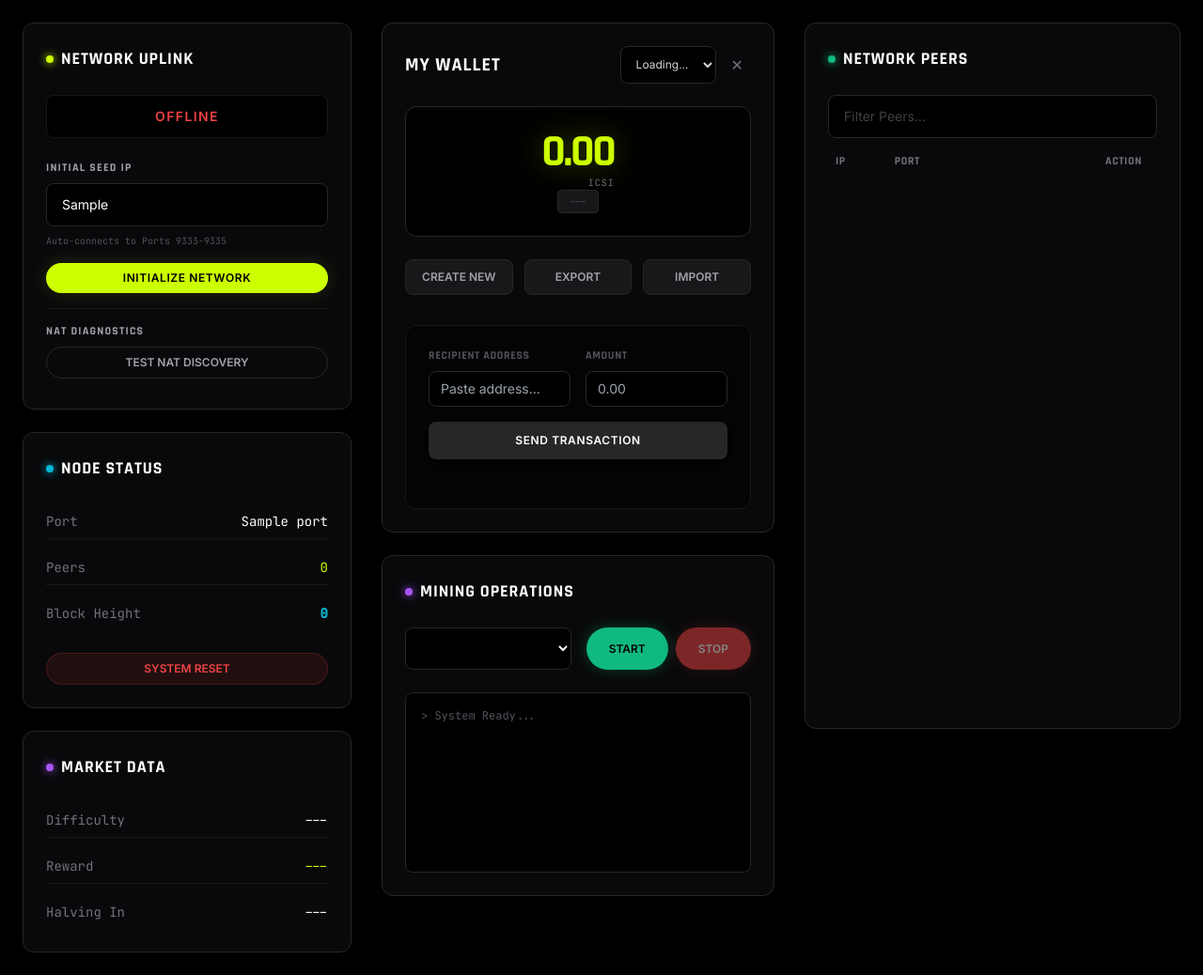
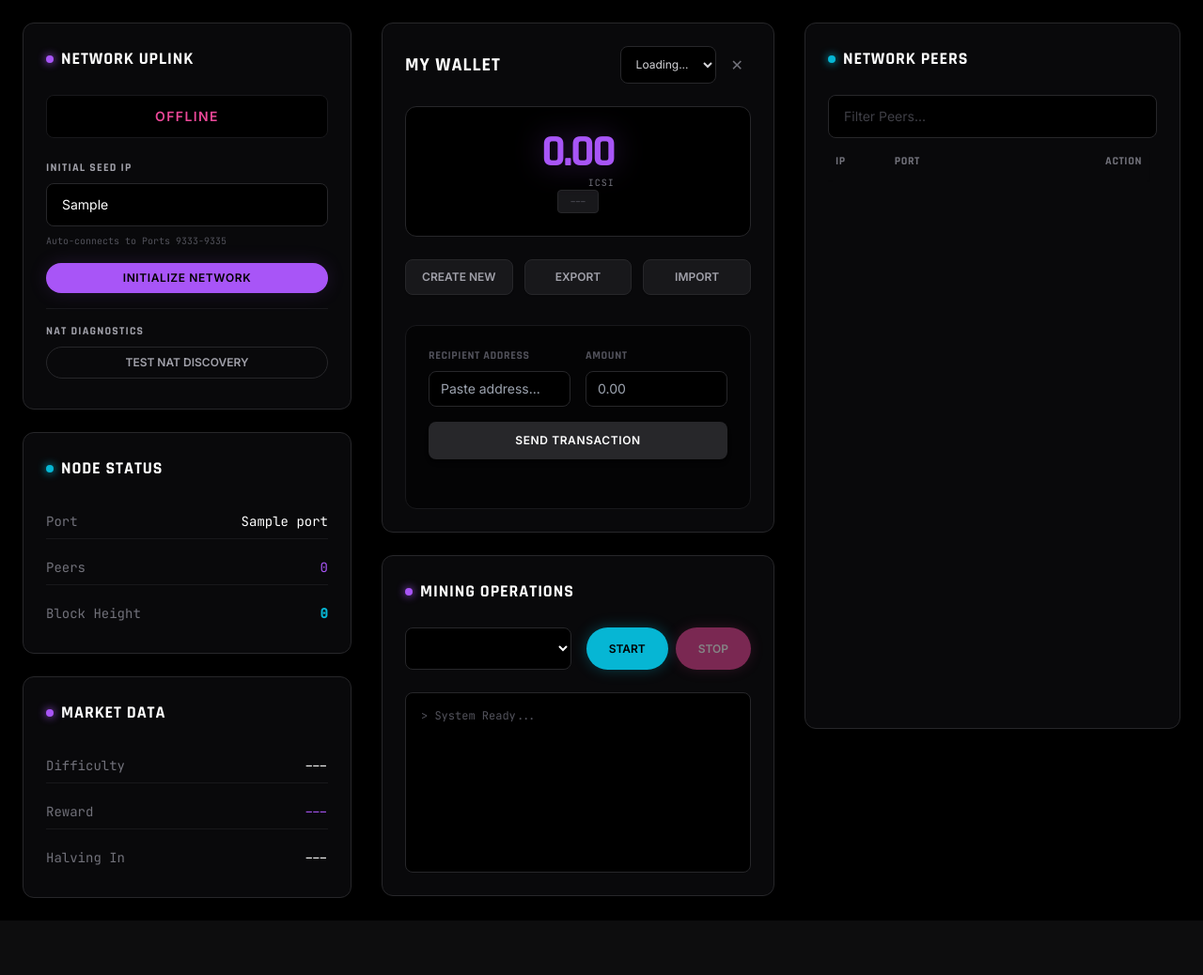
Before and after one commit to androidteacher/iCSI_Coin_2026, a Flask app: template iCSI_COIN_PYTHON_PORT/end_user_node/templates/dashboard.html in a window 1280 px wide. Shown: the whole page at 94% size. After the commit the page ends 980 px from the top, so only its background shows below. Run offline with Flask 3, Linux system fonts and the light colour scheme; the template is opened without the code that fills it: most values are stand-ins (such as "Sample title", 1, 10 or a date in 2020); lists and menus that the app fills with data are empty; some libraries are stand-ins or nearby versions.

Commit message:
wallet import

```diff
--- a/iCSI_COIN_PYTHON_PORT/end_user_node/static/js/main.js
+++ b/iCSI_COIN_PYTHON_PORT/end_user_node/static/js/main.js
@@ -40,6 +40,9 @@ function startPolling() {
 
     updateStats();
     statsInterval = setInterval(updateStats, 5000);
+
+    loadWallets(); // Initial load
+    walletInterval = setInterval(loadWallets, 5000); // Poll every 5s
 }
 
 /* --- NETWORK --- */
@@ -96,10 +99,10 @@ async function testNat() {
 
         if (data.success) {
             resDiv.innerText = "SUCCESS: " + data.message;
-            resDiv.className = "mt-2 text-xs font-mono text-emerald-400 break-all";
+            resDiv.className = "mt-2 text-xs font-mono text-cyan-400 break-all";
         } else {
             resDiv.innerText = "FAILED: " + (data.message || "Timeout");
-            resDiv.className = "mt-2 text-xs font-mono text-red-500 break-all";
+            resDiv.className = "mt-2 text-xs font-mono text-pink-500 break-all";
         }
     } catch (e) {
         resDiv.innerText = "Error: " + e;
@@ -128,10 +131,10 @@ async function updatePeers() {
 
         if (activePeers.length > 0) {
             statusEl.innerText = "ONLINE";
-            statusEl.className = "w-full py-3 rounded-lg text-center font-bold tracking-widest text-sm mb-6 bg-emerald-950/30 border border-emerald-900 text-emerald-500 shadow-[0_0_15px_rgba(16,185,129,0.2)]";
+            statusEl.className = "w-full py-3 rounded-lg text-center font-bold tracking-widest text-sm mb-6 bg-cyan-950/30 border border-cyan-900 text-cyan-500 shadow-[0_0_15px_rgba(6,182,212,0.2)]";
         } else {
             statusEl.innerText = "OFFLINE";
-            statusEl.className = "w-full py-3 rounded-lg text-center font-bold tracking-widest text-sm mb-6 bg-black border border-zinc-900 text-red-500 border-red-900/30";
+            statusEl.className = "w-full py-3 rounded-lg text-center font-bold tracking-widest text-sm mb-6 bg-black border border-zinc-900 text-pink-500 border-pink-900/30";
         }
 
         data.peers.forEach(p => {
@@ -148,7 +151,7 @@ async function updatePeers() {
                 <td class="py-3 text-zinc-500 font-mono">${p.port}</td>
                 <td class="py-3 pr-2 text-right">
                     <button class="px-3 py-1 bg-zinc-800 hover:bg-zinc-700 text-primary text-[10px] font-bold uppercase rounded-md transition-colors" onclick="showLogs('${p.ip}', ${p.port})">LOG</button>
-                    ${p.can_delete ? `<button class="ml-2 text-red-500 hover:text-red-400 font-bold" onclick="deletePeer('${p.ip}', ${p.port})">×</button>` : ''}
+                    ${p.can_delete ? `<button class="ml-2 text-pink-500 hover:text-pink-400 font-bold" onclick="deletePeer('${p.ip}', ${p.port})">×</button>` : ''}
                 </td>
             `;
             tbody.appendChild(tr);
@@ -181,9 +184,14 @@ async function loadWallets() {
         const select = document.getElementById('walletSelect');
         const targetSelect = document.getElementById('miningTargetSelect');
 
+        // Smart Update: Check if we need to full rebuild
+        const currentOptions = Array.from(select.options);
+        const needsRebuild = currentOptions.length !== data.wallets.length ||
+            !data.wallets.every((w, i) => currentOptions[i] && currentOptions[i].value === w.address);
+
+        if (needsRebuild) {
             // Save current selection
             const currentVal = select.value;
-
             select.innerHTML = '';
             targetSelect.innerHTML = '';
 
@@ -203,6 +211,21 @@ async function loadWallets() {
                 select.value = currentVal;
             } else if (data.wallets.length > 0) {
                 select.value = data.wallets[0].address;
+            }
+        } else {
+            // Just update balances in place
+            data.wallets.forEach((w, i) => {
+                const opt = select.options[i];
+                if (opt) {
+                    opt.innerText = `[${w.balance.toFixed(2)}] ${w.name}`;
+                    opt.dataset.balance = w.balance;
+
+                    // Update target select too
+                    if (targetSelect.options[i]) {
+                        targetSelect.options[i].innerText = `[${w.balance.toFixed(2)}] ${w.name}`;
+                    }
+                }
+            });
         }
 
         updateWalletDisplay();
@@ -274,11 +297,11 @@ async function sendCoin() {
 
         if (res.ok) {
             resDiv.innerText = `SENT! TxID: ${data.txid.substring(0, 16)}...`;
-            resDiv.className = "mt-3 text-center text-xs font-mono text-emerald-400";
+            resDiv.className = "mt-3 text-center text-xs font-mono text-cyan-400";
             loadWallets(); // Refresh balance
         } else {
             resDiv.innerText = "FAILED: " + data.error;
-            resDiv.className = "mt-3 text-center text-xs font-mono text-red-500";
+            resDiv.className = "mt-3 text-center text-xs font-mono text-pink-500";
         }
     } catch (e) { resDiv.innerText = "Error: " + e; }
 }
@@ -306,6 +329,21 @@ async function importWallets() {
         loadWallets();
         alert("Wallets Imported");
     } catch (e) { alert("Invalid JSON"); }
+}
+
+function handleImportFile(input) {
+    const file = input.files[0];
+    if (!file) return;
+
+    const nameEl = document.getElementById('importFileName');
+    nameEl.innerText = file.name;
+    nameEl.classList.remove('hidden');
+
+    const reader = new FileReader();
+    reader.onload = (e) => {
+        document.getElementById('importData').value = e.target.result;
+    };
+    reader.readAsText(file);
 }
 
 /* --- MINING --- */
@@ -348,8 +386,3 @@ function closeModal(id) { document.getElementById(id).style.display = 'none'; }
 window.onclick = (e) => {
     if (e.target.classList.contains('modal')) e.target.style.display = 'none';
 };
-function resetSystem() {
-    if (confirm("Reset all logs and peers?")) {
-        fetch(API.reset, { method: 'POST' }).then(updatePeers);
-    }
-}
--- a/iCSI_COIN_PYTHON_PORT/end_user_node/templates/dashboard.html
+++ b/iCSI_COIN_PYTHON_PORT/end_user_node/templates/dashboard.html
@@ -23,7 +23,7 @@
                         background: '#000000',
                         surface: '#09090b', // Zinc 950
                         border: '#27272a',   // Zinc 800
-                        primary: '#ccff00',  // Acid Lime
+                        primary: '#a855f7',  // Purple 500
                         secondary: '#06b6d4', // Cyan
                         muted: '#a1a1aa',    // Zinc 400
                     },
@@ -76,11 +76,11 @@
             <div class="bg-surface border border-border rounded-xl p-6 shadow-sm">
                 <h2
                     class="font-heading font-bold text-lg uppercase tracking-wider flex items-center gap-2 mb-6 text-white">
-                    <span class="w-2 h-2 rounded-full bg-primary shadow-[0_0_10px_#ccff00]"></span> Network Uplink
+                    <span class="w-2 h-2 rounded-full bg-primary shadow-[0_0_10px_#a855f7]"></span> Network Uplink
                 </h2>
 
                 <div id="uplinkStatus"
-                    class="w-full py-3 rounded-lg text-center font-bold tracking-widest text-sm mb-6 bg-black border border-zinc-900 text-red-500 border-red-900/30">
+                    class="w-full py-3 rounded-lg text-center font-bold tracking-widest text-sm mb-6 bg-black border border-zinc-900 text-pink-500 border-pink-900/30">
                     OFFLINE
                 </div>
 
@@ -95,7 +95,7 @@
                     </div>
 
                     <button type="button" onclick="connectToNetwork()"
-                        class="w-full py-2 rounded-full bg-primary text-black font-bold text-xs uppercase tracking-wider shadow-[0_0_20px_rgba(204,255,0,0.15)] hover:bg-[#bbe600] active:scale-[0.98] transition-all">
+                        class="w-full py-2 rounded-full bg-primary text-black font-bold text-xs uppercase tracking-wider shadow-[0_0_20px_rgba(168,85,247,0.15)] hover:bg-[#9333ea] active:scale-[0.98] transition-all">
                         Initialize Network
                     </button>
 
@@ -134,10 +134,6 @@
                         <span id="blockHeight" class="text-secondary font-bold">0</span>
                     </div>
                 </div>
-                <button onclick="resetSystem()"
-                    class="mt-6 w-full py-2 rounded-full bg-red-500/10 text-red-500 border border-red-500/20 font-bold text-xs uppercase hover:bg-red-500 hover:text-white transition-all">
-                    System Reset
-                </button>
             </div>
 
             <!-- Network Stats Panel -->
@@ -178,7 +174,7 @@
                             <option>Loading...</option>
                         </select>
                         <button onclick="purgeWallet()"
-                            class="p-2 rounded-lg text-zinc-500 hover:text-red-500 hover:bg-red-500/10 transition-colors"
+                            class="p-2 rounded-lg text-zinc-500 hover:text-pink-500 hover:bg-pink-500/10 transition-colors"
                             title="Purge Wallet">✕</button>
                     </div>
                 </div>
@@ -186,7 +182,7 @@
                 <div class="text-center mb-6 py-6 bg-black rounded-xl border border-border">
                     <div class="relative inline-block">
                         <span id="currentBalance"
-                            class="block text-4xl md:text-5xl font-bold font-heading text-primary tracking-tighter drop-shadow-[0_0_15px_rgba(204,255,0,0.3)]">0.00</span>
+                            class="block text-4xl md:text-5xl font-bold font-heading text-primary tracking-tighter drop-shadow-[0_0_15px_rgba(168,85,247,0.3)]">0.00</span>
                         <span
                             class="absolute -bottom-4 right-0 text-[10px] font-mono text-zinc-500 tracking-widest">ICSI</span>
                     </div>
@@ -245,9 +241,9 @@
                     </select>
                     <div class="flex gap-2">
                         <button id="startMineBtn" onclick="startMining()"
-                            class="px-6 py-2 bg-emerald-500 hover:bg-emerald-400 text-black font-bold uppercase text-xs rounded-full transition-colors disabled:opacity-50 disabled:cursor-not-allowed shadow-[0_0_15px_rgba(16,185,129,0.3)]">Start</button>
+                            class="px-6 py-2 bg-cyan-500 hover:bg-cyan-400 text-black font-bold uppercase text-xs rounded-full transition-colors disabled:opacity-50 disabled:cursor-not-allowed shadow-[0_0_15px_rgba(6,182,212,0.3)]">Start</button>
                         <button id="stopMineBtn" onclick="stopMining()" disabled
-                            class="px-6 py-2 bg-red-500 hover:bg-red-400 text-white font-bold uppercase text-xs rounded-full transition-colors disabled:opacity-50 disabled:cursor-not-allowed shadow-[0_0_15px_rgba(239,68,68,0.3)] ">Stop</button>
+                            class="px-6 py-2 bg-pink-500 hover:bg-pink-400 text-white font-bold uppercase text-xs rounded-full transition-colors disabled:opacity-50 disabled:cursor-not-allowed shadow-[0_0_15px_rgba(236,72,153,0.3)] ">Stop</button>
                     </div>
                 </div>
 
@@ -263,7 +259,7 @@
             <div class="bg-surface border border-border rounded-xl p-6 h-[calc(100vh-3rem)] flex flex-col shadow-sm">
                 <h2
                     class="font-heading font-bold text-lg uppercase tracking-wider flex items-center gap-2 mb-6 text-white shrink-0">
-                    <span class="w-2 h-2 rounded-full bg-emerald-500 shadow-[0_0_10px_#10b981]"></span> Network Peers
+                    <span class="w-2 h-2 rounded-full bg-cyan-500 shadow-[0_0_10px_#06b6d4]"></span> Network Peers
                 </h2>
 
                 <input type="text" id="peerSearch" placeholder="Filter Peers..." onkeyup="filterPeers()"
@@ -306,7 +302,7 @@
             <input type="text" id="newWalletName" placeholder="Wallet Name"
                 class="w-full bg-black border border-border rounded-lg px-4 py-3 mb-6 focus:border-primary focus:outline-none text-white">
             <button onclick="createWallet()"
-                class="w-full py-3 bg-primary text-black font-bold uppercase text-sm rounded-full hover:bg-[#bbe600] transition-colors shadow-[0_0_20px_rgba(204,255,0,0.2)]">Generate
+                class="w-full py-3 bg-primary text-black font-bold uppercase text-sm rounded-full hover:bg-[#9333ea] transition-colors shadow-[0_0_20px_rgba(168,85,247,0.2)]">Generate
                 Keys</button>
         </div>
     </div>
@@ -320,11 +316,30 @@
                 <button onclick="closeModal('importWalletModal')"
                     class="text-zinc-500 hover:text-white text-xl">✕</button>
             </div>
-            <textarea id="importData" rows="5"
+
+            <!-- File Upload -->
+            <label
+                class="block w-full cursor-pointer mb-4 border-2 border-dashed border-zinc-700 hover:border-primary rounded-xl p-6 text-center transition-colors group">
+                <input type="file" id="importFile" accept=".json" class="hidden" onchange="handleImportFile(this)">
+                <div class="text-zinc-500 group-hover:text-primary transition-colors">
+                    <span class="block text-2xl mb-1">📂</span>
+                    <span class="text-xs font-bold uppercase tracking-wider">Choose JSON File</span>
+                </div>
+                <div id="importFileName" class="mt-2 text-[10px] font-mono text-cyan-400 hidden"></div>
+            </label>
+
+            <!-- Divider -->
+            <div class="flex items-center gap-3 mb-4">
+                <div class="flex-1 h-px bg-zinc-800"></div>
+                <span class="text-[10px] text-zinc-600 font-bold uppercase tracking-widest">or paste JSON</span>
+                <div class="flex-1 h-px bg-zinc-800"></div>
+            </div>
+
+            <textarea id="importData" rows="4"
                 class="w-full bg-black border border-border rounded-lg px-4 py-3 mb-6 font-mono text-xs focus:border-primary focus:outline-none text-white"
-                placeholder='JSON Data...'></textarea>
+                placeholder='Paste JSON data...'></textarea>
             <button onclick="importWallets()"
-                class="w-full py-3 bg-primary text-black font-bold uppercase text-sm rounded-full hover:bg-[#bbe600] transition-colors shadow-[0_0_20px_rgba(204,255,0,0.2)]">Import</button>
+                class="w-full py-3 bg-primary text-black font-bold uppercase text-sm rounded-full hover:bg-[#9333ea] transition-colors shadow-[0_0_20px_rgba(168,85,247,0.2)]">Import</button>
         </div>
     </div>
 
```
Also changed, not shown: iCSI_COIN_PYTHON_PORT/end_user_node/docker-compose.yml (+10 -0 lines), iCSI_COIN_PYTHON_PORT/end_user_node/data_admin/block_index.sqlite, iCSI_COIN_PYTHON_PORT/end_user_node/data_admin/chainstate.sqlite, iCSI_COIN_PYTHON_PORT/end_user_node/data_seed1/block_index.sqlite, iCSI_COIN_PYTHON_PORT/end_user_node/data_seed1/chainstate.sqlite, 2 other files. Lines whose indentation alone changed are shown as unchanged.
